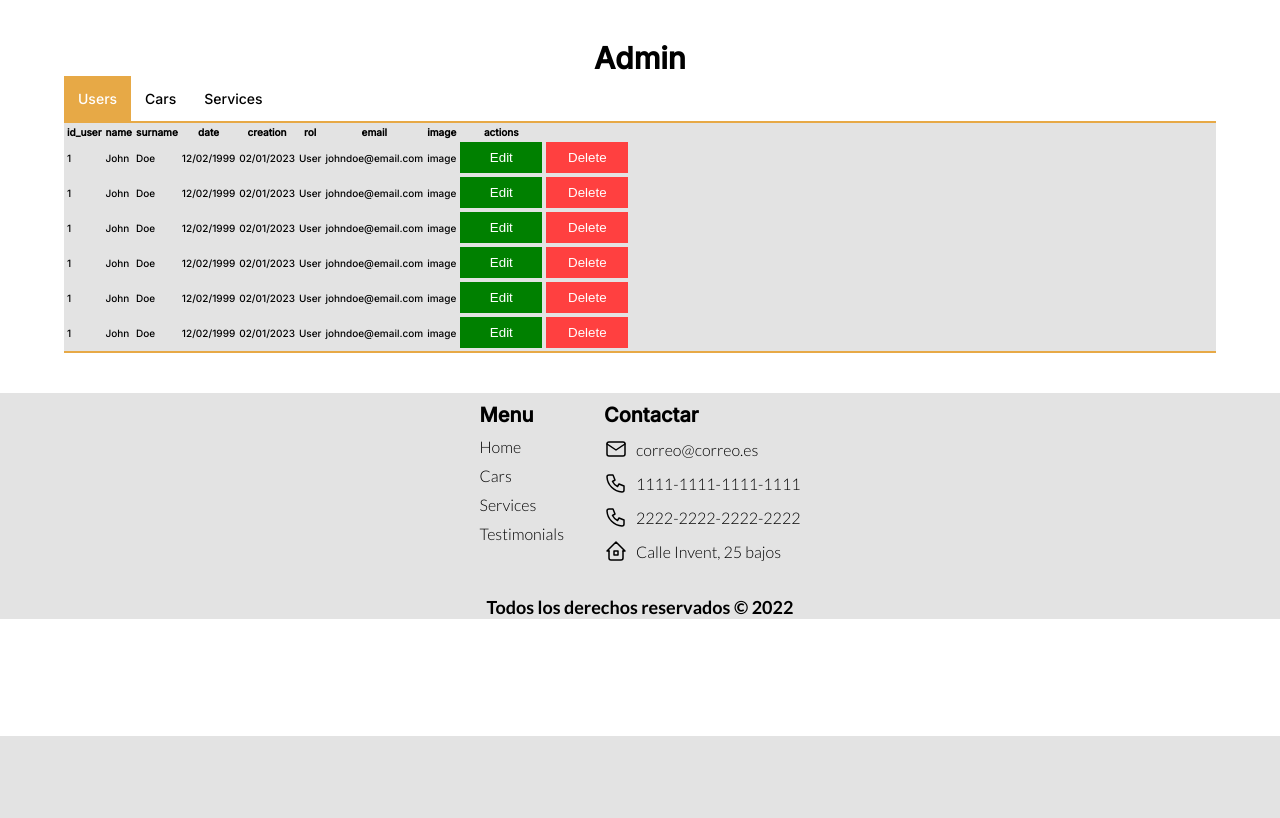
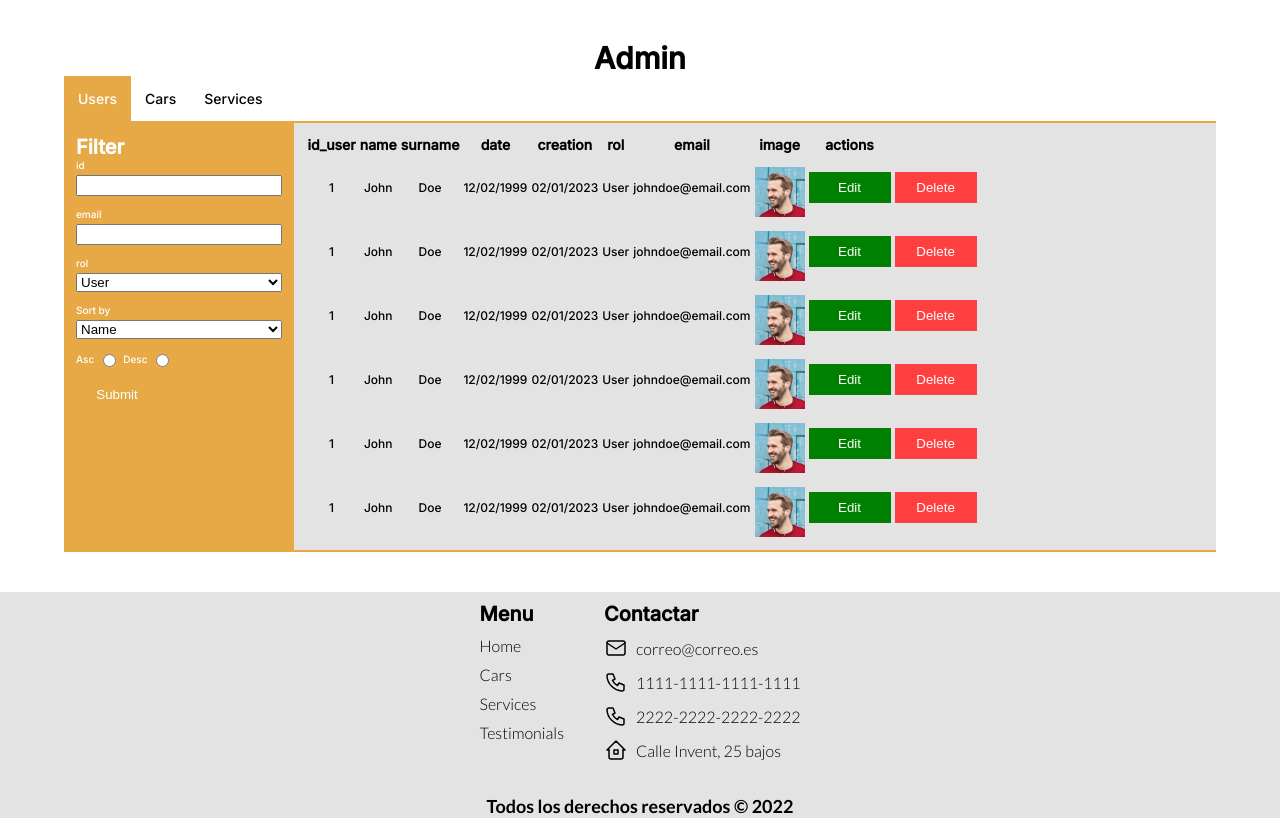
Before and after one commit to IanMercadal/car-rental-php, a PHP site: page /error/user/admin in a window 1280 px wide. Shown: the part 64-882 px from the top of the page. Before the commit the page ends 800 px from the top, so only its background shows below. Run offline with PHP 8.4, Linux system fonts and the light colour scheme.

Commit message:
feat: :art: Añadiendo filtrado de usuarios
Filtros simples

```diff
--- a/assets/css/estilos.css
+++ b/assets/css/estilos.css
@@ -109,7 +109,6 @@ button {
     border-radius:50%;
     background-color: var(--primary-color);
 }
-
 .circle-profile {
     background-image: url(../img/users/pic-1.png);
     background-position: center;
@@ -117,6 +116,14 @@ button {
     border-radius:50%;
     height: 150px;
     width: 150px;
+    margin-top: 1rem;
+}
+.rectangle {
+    background-image: url(../img/users/pic-1.png);
+    background-position: center;
+    background-size: cover;
+    height: 50px;
+    width: 50px;
     margin-top: 1rem;
 }
 /* NAVIGATION */
@@ -520,7 +527,7 @@ button {
     flex-direction: row;
     gap: 1rem;
 }
-.form-columns > div {
+.form-columns > div, .filter-form > div {
     display: flex;
     flex-direction: column;
     gap: 0.4rem;
@@ -595,6 +602,22 @@ button {
 .database-admin .bottom-row {
     max-width: none;
 }
+.database-admin .bottom-row {
+    display: grid;
+    grid-template-columns: 20% 80%;
+    align-items: start;
+}
+.filter-data {
+    padding: 1.2rem;
+    color: var(--white);
+    background-color: var(--primary-color);
+    height: 100%;
+}
+.filter-form {
+    display: flex;
+    flex-direction: column;
+    gap: 1.2rem;
+}
 .btn-update {
     background-color:green;
     color: var(--white);
@@ -602,6 +625,23 @@ button {
 .btn-delete {
     background-color:rgb(255, 64, 64);
     color: var(--white);
+}
+tbody {
+    width: 100%;
+    padding: 1rem;
+}
+th {
+    font-size: 1.4rem;
+}
+td {
+    font-size: 1.2rem;
+    text-align: center;
+}
+div.sort-options {
+    display: flex;
+    flex-direction: row;
+    align-items: center;
+    justify-content: start;
 }
 /* FOOTER */
 .footer {
--- a/views/user/admin/index.php
+++ b/views/user/admin/index.php
@@ -8,6 +8,49 @@
             <a>Services</a>
         </div>
         <div class="bottom-row">
+            <div class="filter-data">
+                <h3>Filter</h3>
+
+                <form class="filter-form">
+                    <div>
+                        <label>id</label>
+                        <input type="number" name="id_user">
+                    </div>
+
+                    <div>
+                        <label>email</label>
+                        <input type="email" name="email">
+                    </div>
+
+                    <div>
+                        <label>rol</label>
+                        <select>
+                            <option>User</option>
+                            <option>Rol</option>
+                        </select>
+                    </div>
+
+                    <div>
+                        <label>Sort by</label>
+                        <select>
+                            <option>Name</option>
+                            <option>Surname</option>
+                            <option>Creation</option>
+                            <option>Email</option>
+                        </select>
+                    </div>
+
+                    <div class="sort-options">
+                        <label>Asc</label>
+                        <input type="radio" name="sort" value="asc">
+
+                        <label>Desc</label>
+                        <input type="radio" name="sort" value="desc">
+                    </div>
+
+                    <button class="btn btn-primary">Submit</button>
+                </form>
+            </div>
             <table>
                 <tr>
                     <th>id_user</th>
@@ -29,7 +72,7 @@
                     <td>02/01/2023</td>
                     <td>User</td>
                     <td>johndoe@email.com</td>
-                    <td>image</td>
+                    <td><div class="rectangle"></div></td>
                     <td><button class="btn btn-update">Edit</button></td>
                     <td><button class="btn btn-delete">Delete</button></td>
                 </tr>
@@ -41,7 +84,7 @@
                     <td>02/01/2023</td>
                     <td>User</td>
                     <td>johndoe@email.com</td>
-                    <td>image</td>
+                    <td><div class="rectangle"></div></td>
                     <td><button class="btn btn-update">Edit</button></td>
                     <td><button class="btn btn-delete">Delete</button></td>
                 </tr>
@@ -53,7 +96,7 @@
                     <td>02/01/2023</td>
                     <td>User</td>
                     <td>johndoe@email.com</td>
-                    <td>image</td>
+                    <td><div class="rectangle"></div></td>
                     <td><button class="btn btn-update">Edit</button></td>
                     <td><button class="btn btn-delete">Delete</button></td>
                 </tr>
@@ -65,7 +108,7 @@
                     <td>02/01/2023</td>
                     <td>User</td>
                     <td>johndoe@email.com</td>
-                    <td>image</td>
+                    <td><div class="rectangle"></div></td>
                     <td><button class="btn btn-update">Edit</button></td>
                     <td><button class="btn btn-delete">Delete</button></td>
                 </tr>
@@ -77,7 +120,7 @@
                     <td>02/01/2023</td>
                     <td>User</td>
                     <td>johndoe@email.com</td>
-                    <td>image</td>
+                    <td><div class="rectangle"></div></td>
                     <td><button class="btn btn-update">Edit</button></td>
                     <td><button class="btn btn-delete">Delete</button></td>
                 </tr>
@@ -89,7 +132,7 @@
                     <td>02/01/2023</td>
                     <td>User</td>
                     <td>johndoe@email.com</td>
-                    <td>image</td>
+                    <td><div class="rectangle"></div></td>
                     <td><button class="btn btn-update">Edit</button></td>
                     <td><button class="btn btn-delete">Delete</button></td>
                 </tr>
```
